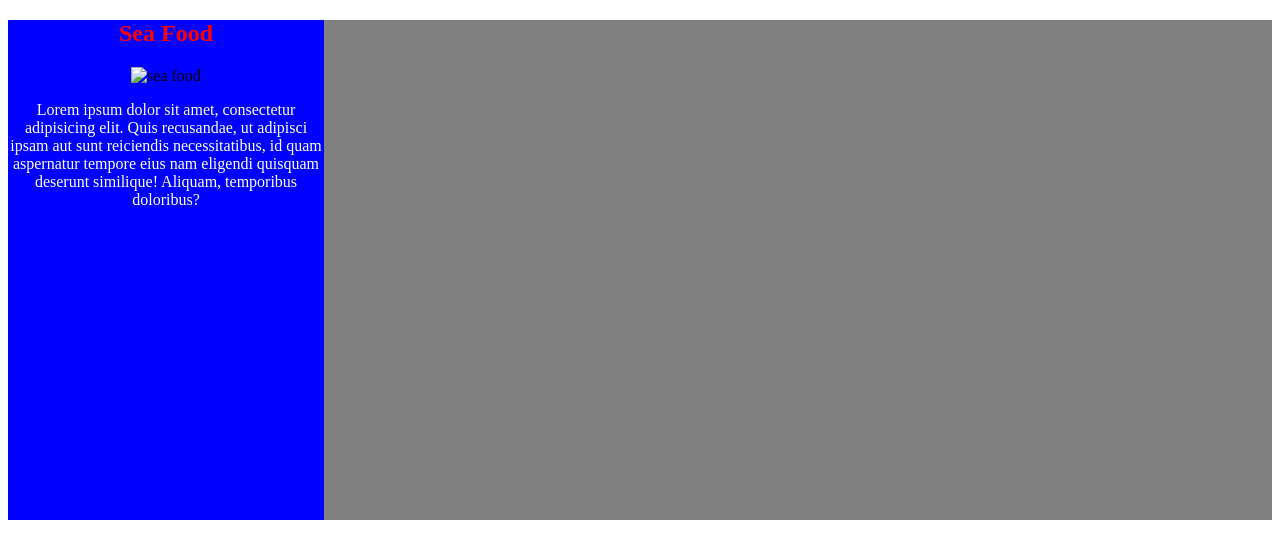
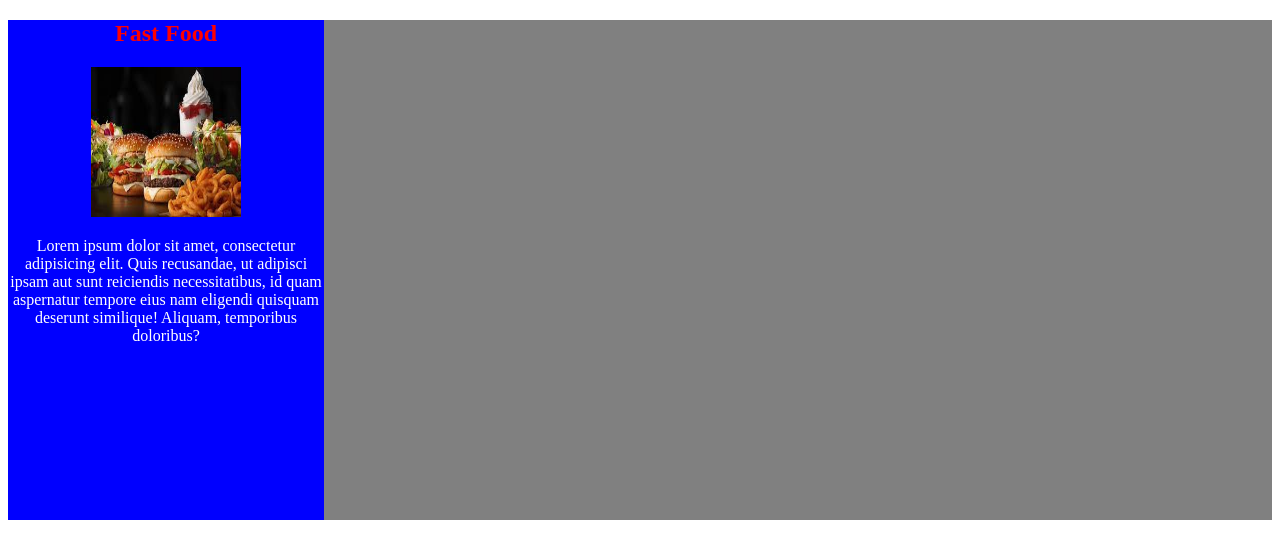
Before and after one commit to KeyanBawazir/itrax-session5, a plain HTML site: page index.html in a window 1280 px wide. Drawn offline with Linux system fonts and the light colour scheme.

Commit message:
the fast food section

```diff
--- a/index.html
+++ b/index.html
@@ -11,9 +11,9 @@
 
     <section class="container">
         <div class="food">
-            <h1 class="food-heading">Sea Food</h1>
+            <h1 class="food-heading">Fast Food</h1>
             <div class="item">
-                <img class="item-img" src="images/seafood.jpeg" alt="sea food">
+                <img class="item-img" src="images/fast-food.jpeg" alt="sea food">
                 <p class="item-desc">Lorem ipsum dolor sit amet, consectetur adipisicing elit. Quis recusandae, ut adipisci ipsam aut sunt reiciendis necessitatibus, id quam aspernatur tempore eius nam eligendi quisquam deserunt similique! Aliquam, temporibus doloribus?</p>
 
             </div>
```
Also changed, not shown: images/fast-food.jpeg (added).
